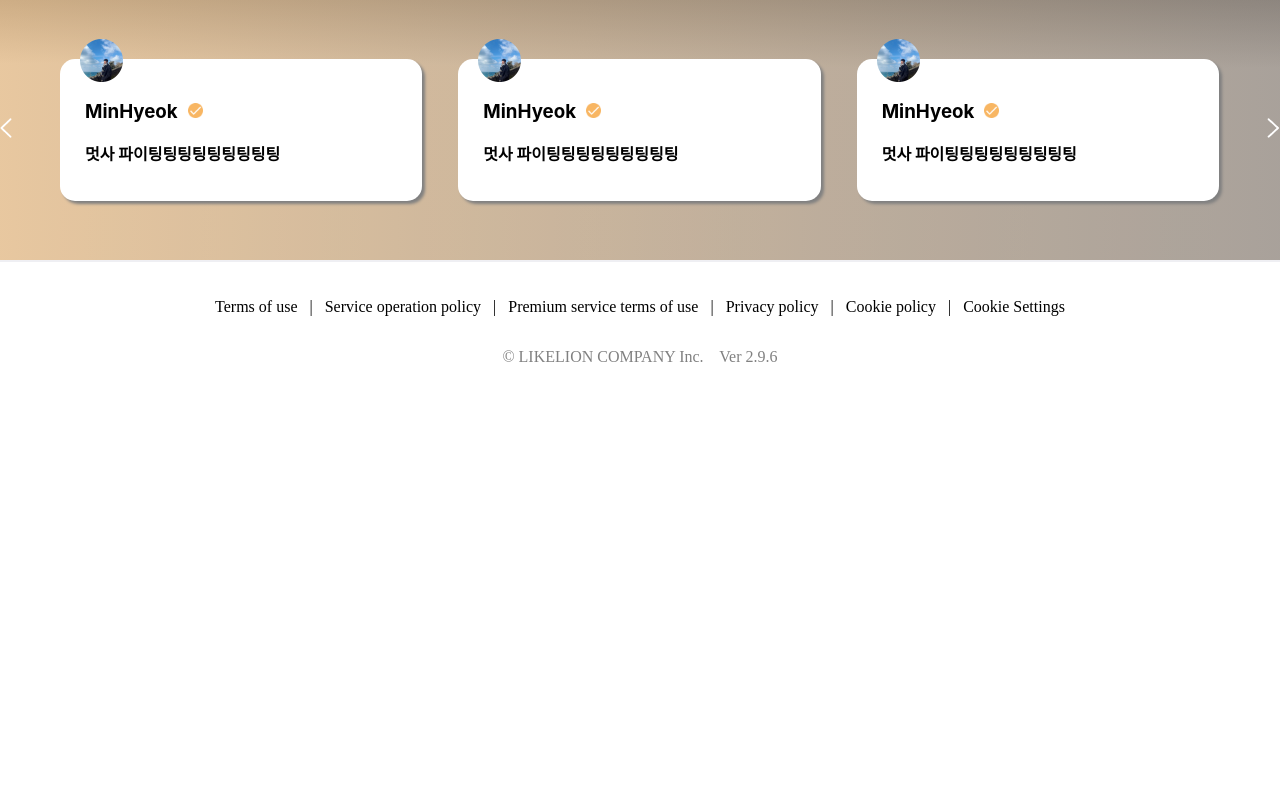
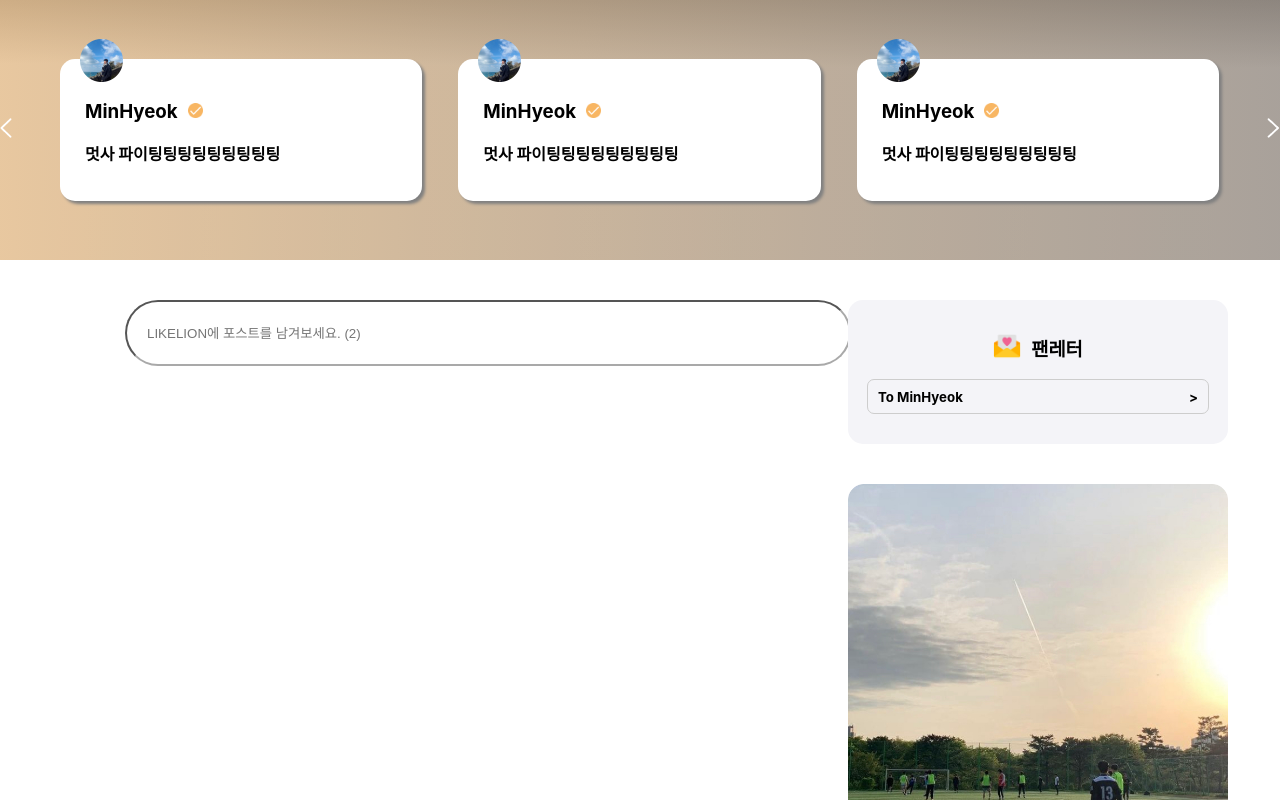
Before and after one commit to LikeLionToy1/toy-project, a React (Create React App) app in the folder artist-community/: page / in a window 1280 px wide. Shown: the top 800 px of the page. Built offline with nearby package versions, Linux system fonts and the light colour scheme; a web font is replaced by a local one.

Commit message:
그리드 분할, 왼쪽-인풋, 오른쪽-팬레터/아티스트 이미지

```diff
--- a/artist-community/src/pages/Feed.jsx
+++ b/artist-community/src/pages/Feed.jsx
@@ -3,15 +3,26 @@ import React from "react";
 import App from "../App";
 import Header from "./Header";
 import Navigator from "./Navigator";
-import Body from "./Body";
+
 import Footer from "./Footer";
+import Section1 from "./Section1";
+import Section2 from "./Section2";
+import Section3 from "./Section3";
+
+import letter from "../assets/letter.png";
+
+import "../style/Feed.css";
 
 function Feed() {
   return (
     <>
       {/* <Header></Header> */}
       {/* <Navigator></Navigator> */}
-      <Body></Body>
+      <Section1></Section1>
+      <div className="container">
+        <Section2 className="section"></Section2>
+        <Section3 className="section"></Section3>
+      </div>
       <Footer></Footer>
     </>
   );
--- a/artist-community/src/pages/Body.jsx
+++ b/artist-community/src/pages/Section1.jsx
@@ -1,13 +1,13 @@
 import React from "react";
 
-import styles from "../style/Body.css";
+import styles from "../style/Section1.css";
 import image from "../assets/feed-back.svg";
 import left from "../assets/left-arrow.png";
 import right from "../assets/right-arrow.png";
 import check from "../assets/check.png";
 import artist from "../assets/artist_profile.png";
 
-const Body = () => {
+const Section1 = () => {
   return (
     // 이미지 넣기
     // <>
@@ -93,4 +93,4 @@ const Body = () => {
   );
 };
 
-export default Body;
+export default Section1;
--- /dev/null
+++ b/artist-community/src/pages/Section2.jsx
@@ -0,0 +1,11 @@
+import React from "react";
+
+const Section2 = () => {
+  return (
+    <div className="post_input">
+      <input type="text" placeholder="LIKELION에 포스트를 남겨보세요. (2)" />
+    </div>
+  );
+};
+
+export default Section2;
--- /dev/null
+++ b/artist-community/src/pages/Section3.jsx
@@ -0,0 +1,42 @@
+import React from "react";
+
+import letter from "../assets/letter.png";
+import minhyeok from "../assets/artist_big_profile.png";
+
+const Section3 = () => {
+  return (
+    <div className="box2">
+      <div
+        style={{
+          display: "flex",
+          alignItems: "center",
+          justifyContent: "center",
+          paddingTop: "12px",
+        }}
+      >
+        <img
+          style={{ width: "28px", height: "28px", marginRight: "10px" }}
+          src={letter}
+        />
+        <h3 style={{ paddingTop: "3px" }}>팬레터</h3>
+      </div>
+      <div
+        style={{
+          display: "flex",
+          alignItems: "center",
+          justifyContent: "center",
+        }}
+      >
+        <div className="box3">
+          <h5>To MinHyeok</h5>
+          <h5>&gt;</h5>
+        </div>
+      </div>
+      <div>
+        <img style={{ width: "380px", marginTop: "70px" }} src={minhyeok} />
+      </div>
+    </div>
+  );
+};
+
+export default Section3;
--- /dev/null
+++ b/artist-community/src/style/Feed.css
@@ -0,0 +1,57 @@
+.container {
+  display: grid;
+  height: 660px;
+  grid-template-columns: 60% 40%;
+}
+
+.section {
+  display: flex;
+}
+
+input {
+  width: 700px;
+  height: 60px;
+  border-radius: 33px;
+  border-top-color: darkgray;
+  border-bottom-color: darkgray;
+  border-left-color: darkgray;
+  border-right-color: darkgray;
+  padding-left: 20px;
+  margin-top: 40px;
+  margin-left: 125px;
+}
+
+input:focus {
+  outline: none;
+}
+
+.box2 {
+  width: 380px;
+  height: 144px;
+  background-color: #f4f4f8;
+  border-radius: 15px;
+  margin-left: 80px;
+  margin-top: 40px;
+}
+
+.box3 {
+  width: 320px;
+  height: 33px;
+  background-color: #f4f4f8;
+  border-style: solid;
+  border-radius: 7px;
+  border-top-width: 1px;
+  border-bottom-width: 1px;
+  border-left-width: 1px;
+  border-right-width: 1px;
+  border-color: #cdcdcd;
+  display: flex;
+  justify-content: space-between;
+  padding-left: 10px;
+  padding-right: 10px;
+}
+
+.box3 h5 {
+  margin-top: auto;
+  margin-bottom: auto;
+}
--- /dev/null
+++ b/artist-community/src/style/Section2.css
@@ -0,0 +1,19 @@
+.post_input {
+  margin-top: 35px;
+  margin-bottom: 35px;
+}
+
+input {
+  width: 700px;
+  height: 60px;
+  border-radius: 33px;
+  border-top-color: darkgray;
+  border-bottom-color: darkgray;
+  border-left-color: darkgray;
+  border-right-color: darkgray;
+  padding-left: 20px;
+}
+
+input:focus {
+  outline: none;
+}
```
Also changed, not shown: artist-community/src/assets/letter.png (added), artist-community/src/style/Section1.css (renamed from artist-community/src/style/Body.css).
